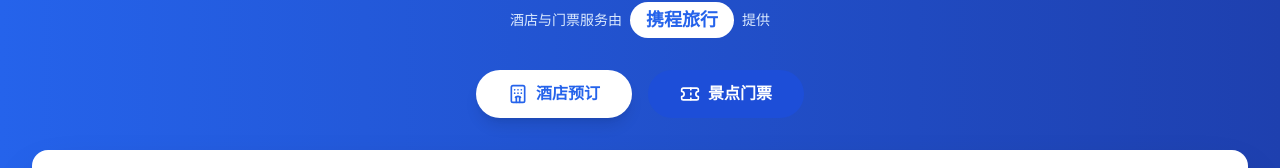
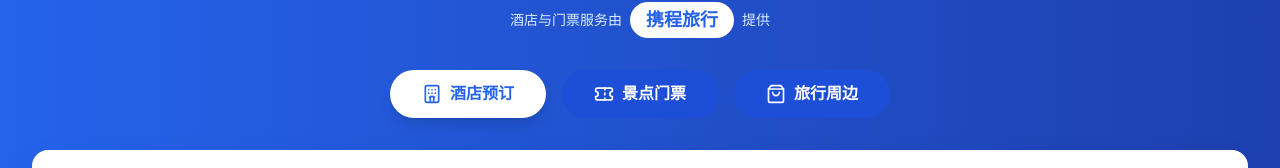
Before and after one commit to kangyite/jane_travelling_website, a React (Vite) app: page /chi_chu/marketplace in a window 1280 px wide. Shown: the part 234-402 px from the top of the page. Built offline with nearby package versions, Linux system fonts and the light colour scheme.

Commit message:
Add merchandise section to Marketplace; include new products and update tab navigation

```diff
--- a/src/components/Marketplace.jsx
+++ b/src/components/Marketplace.jsx
@@ -1,5 +1,5 @@
 import React, { useState } from 'react'
-import { Hotel, Ticket, Search, Star, MapPin, Calendar, Users, Filter, ArrowRight, Heart, Shield, TrendingUp, Clock } from 'lucide-react'
+import { Hotel, Ticket, Search, Star, MapPin, Calendar, Users, Filter, ArrowRight, Heart, Shield, TrendingUp, Clock, ShoppingBag, Package } from 'lucide-react'
 
 const Marketplace = () => {
   const [activeTab, setActiveTab] = useState('hotels')
@@ -123,6 +123,98 @@ const Marketplace = () => {
     }
   ]
 
+  const merchandise = [
+    {
+      id: 1,
+      name: '彳亍旅行背包',
+      price: 299,
+      originalPrice: 399,
+      rating: 4.9,
+      sales: 2345,
+      image: 'https://images.unsplash.com/photo-1553062407-98eeb64c6a62?w=400',
+      tags: ['防水', '大容量', '轻便'],
+      category: '旅行装备'
+    },
+    {
+      id: 2,
+      name: '复古胶片相机贴纸套装',
+      price: 29,
+      originalPrice: 49,
+      rating: 4.8,
+      sales: 5678,
+      image: 'https://cbu01.alicdn.com/img/ibank/O1CN01fdbdBp251wWaNVUAm_!!2220794387467-0-cib.220x220.jpg',
+      tags: ['50张装', '防水', '复古风'],
+      category: '文创周边'
+    },
+    {
+      id: 3,
+      name: '旅行手账本',
+      price: 68,
+      originalPrice: 98,
+      rating: 4.9,
+      sales: 3421,
+      image: 'https://images.unsplash.com/photo-1531346878377-a5be20888e57?w=400',
+      tags: ['精装', '厚页', '便携'],
+      category: '文创周边'
+    },
+    {
+      id: 4,
+      name: '城市徽章盲盒（10个装）',
+      price: 99,
+      originalPrice: 150,
+      rating: 4.7,
+      sales: 4123,
+      image: 'https://pic.chaopx.com/chao_origin_pic/25/02/14/43ac891afeed32b6aa83e7ecc2910805.jpg!/fw/452/quality/90/unsharp/true/compress/true',
+      tags: ['限定款', '收藏级', '金属材质'],
+      category: '文创周边'
+    },
+    {
+      id: 5,
+      name: '彳亍帆布袋',
+      price: 39,
+      originalPrice: 59,
+      rating: 4.6,
+      sales: 6789,
+      image: 'https://storage.googleapis.com/gcs.ligo.design/app/public/pic/00/08/05/39-adea9ee7f1c3a3f2-w600h600.jpg',
+      tags: ['环保', '可折叠', '文艺风'],
+      category: '文创周边'
+    },
+    {
+      id: 6,
+      name: '旅行照片冲印服务',
+      price: 1.5,
+      originalPrice: 3,
+      rating: 5.0,
+      sales: 12345,
+      image: 'https://images.unsplash.com/photo-1452587925148-ce544e77e70d?w=400',
+      tags: ['高清', '当日达', '多种尺寸'],
+      category: '照片服务',
+      unit: '张'
+    },
+    {
+      id: 7,
+      name: '旅行贴纸大礼包',
+      price: 45,
+      originalPrice: 68,
+      rating: 4.8,
+      sales: 3987,
+      image: 'https://img.alicdn.com/imgextra/i1/1586572195/O1CN01XJyNUV1S5MCGIqRCI_!!1586572195.jpg',
+      tags: ['200+款', '防水', '多主题'],
+      category: '文创周边'
+    },
+    {
+      id: 8,
+      name: '拍立得相框套装',
+      price: 88,
+      originalPrice: 128,
+      rating: 4.9,
+      sales: 2567,
+      image: 'https://i5.momoshop.com.tw/1757063384/goodsimg/TP000/7702/0000/354/TP00077020000354_R1.webp',
+      tags: ['20个装', '木质', '可挂墙'],
+      category: '文创周边'
+    }
+  ]
+
   return (
     <div className="min-h-screen bg-gray-50 pt-16">
       {/* Hero Section */}
@@ -161,6 +253,17 @@ const Marketplace = () => {
             >
               <Ticket size={20} />
               景点门票
+            </button>
+            <button
+              onClick={() => setActiveTab('merchandise')}
+              className={`flex items-center gap-2 px-8 py-3 rounded-full font-semibold transition-all ${
+                activeTab === 'merchandise'
+                  ? 'bg-white text-blue-600 shadow-lg'
+                  : 'bg-blue-700 text-white hover:bg-blue-600'
+              }`}
+            >
+              <ShoppingBag size={20} />
+              旅行周边
             </button>
           </div>
 
@@ -203,7 +306,7 @@ const Marketplace = () => {
                   搜索酒店
                 </button>
               </div>
-            ) : (
+            ) : activeTab === 'tickets' ? (
               <div className="grid grid-cols-1 md:grid-cols-3 gap-4">
                 <div className="relative">
                   <MapPin className="absolute left-3 top-1/2 transform -translate-y-1/2 text-gray-400" size={20} />
@@ -224,6 +327,21 @@ const Marketplace = () => {
                 <button className="bg-blue-600 text-white py-3 rounded-lg hover:bg-blue-700 transition flex items-center justify-center gap-2 font-semibold">
                   <Search size={20} />
                   搜索门票
+                </button>
+              </div>
+            ) : (
+              <div className="grid grid-cols-1 md:grid-cols-2 gap-4">
+                <div className="relative">
+                  <Search className="absolute left-3 top-1/2 transform -translate-y-1/2 text-gray-400" size={20} />
+                  <input
+                    type="text"
+                    placeholder="搜索旅行周边商品"
+                    className="w-full pl-10 pr-4 py-3 border border-gray-300 rounded-lg focus:ring-2 focus:ring-blue-500 focus:border-transparent"
+                  />
+                </div>
+                <button className="bg-blue-600 text-white py-3 rounded-lg hover:bg-blue-700 transition flex items-center justify-center gap-2 font-semibold">
+                  <Search size={20} />
+                  搜索商品
                 </button>
               </div>
             )}
@@ -259,7 +377,7 @@ const Marketplace = () => {
       <div className="max-w-7xl mx-auto px-4 sm:px-6 lg:px-8 py-12">
         <div className="flex justify-between items-center mb-8">
           <h2 className="text-2xl font-bold text-gray-800">
-            {activeTab === 'hotels' ? '热门酒店推荐' : '热门景点门票'}
+            {activeTab === 'hotels' ? '热门酒店推荐' : activeTab === 'tickets' ? '热门景点门票' : '精选旅行周边'}
           </h2>
           <button className="flex items-center gap-2 text-blue-600 hover:text-blue-700 font-medium">
             <Filter size={20} />
@@ -388,6 +506,68 @@ const Marketplace = () => {
             ))}
           </div>
         )}
+
+        {/* Merchandise Grid */}
+        {activeTab === 'merchandise' && (
+          <div className="grid grid-cols-1 md:grid-cols-2 lg:grid-cols-4 gap-6">
+            {merchandise.map((item) => (
+              <div key={item.id} className="bg-white rounded-xl shadow-md overflow-hidden hover:shadow-xl transition-shadow group">
+                <div className="relative h-48 overflow-hidden">
+                  <img
+                    src={item.image}
+                    alt={item.name}
+                    className="w-full h-full object-cover group-hover:scale-110 transition-transform duration-500"
+                  />
+                  {item.originalPrice > item.price && (
+                    <div className="absolute top-4 left-4 bg-red-500 text-white px-3 py-1 rounded-full font-semibold text-sm">
+                      {Math.round((1 - item.price / item.originalPrice) * 100)}折
+                    </div>
+                  )}
+                  <div className="absolute top-4 right-4 bg-purple-500 text-white px-3 py-1 rounded-full font-semibold text-xs">
+                    {item.category}
+                  </div>
+                  <button className="absolute bottom-4 right-4 bg-white/90 p-2 rounded-full hover:bg-white transition">
+                    <Heart size={18} className="text-gray-600 hover:text-red-500" />
+                  </button>
+                </div>
+                <div className="p-4">
+                  <h3 className="text-lg font-bold text-gray-800 mb-2 line-clamp-1">{item.name}</h3>
+                  <div className="flex items-center gap-3 mb-3">
+                    <div className="flex items-center gap-1">
+                      <Star size={14} className="fill-yellow-400 text-yellow-400" />
+                      <span className="font-semibold text-gray-800 text-sm">{item.rating}</span>
+                    </div>
+                    <span className="text-xs text-gray-500">已售{item.sales}</span>
+                  </div>
+                  <div className="flex flex-wrap gap-1 mb-3">
+                    {item.tags.slice(0, 3).map((tag, index) => (
+                      <span key={index} className="px-2 py-0.5 bg-purple-50 text-purple-600 text-xs rounded-full">
+                        {tag}
+                      </span>
+                    ))}
+                  </div>
+                  <div className="flex items-center justify-between">
+                    <div>
+                      <div className="flex items-baseline gap-2">
+                        <span className="text-xl font-bold text-purple-600">¥{item.price}</span>
+                        {item.originalPrice > item.price && (
+                          <span className="text-xs text-gray-400 line-through">¥{item.originalPrice}</span>
+                        )}
+                      </div>
+                      {item.unit && (
+                        <span className="text-xs text-gray-500">/{item.unit}</span>
+                      )}
+                    </div>
+                    <button className="bg-purple-500 text-white px-4 py-2 rounded-full hover:bg-purple-600 transition flex items-center gap-1 font-medium text-sm">
+                      <ShoppingBag size={16} />
+                      购买
+                    </button>
+                  </div>
+                </div>
+              </div>
+            ))}
+          </div>
+        )}
       </div>
 
       {/* CTA Section */}
```
